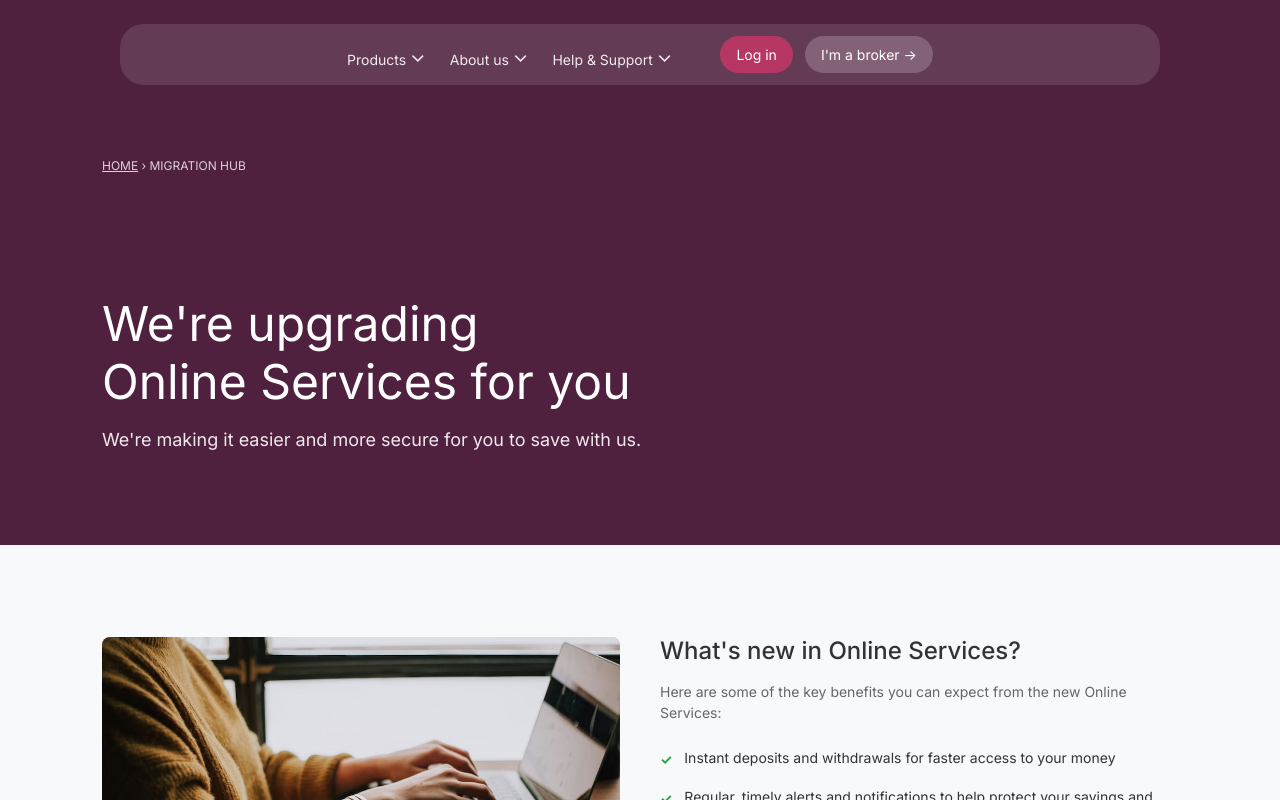
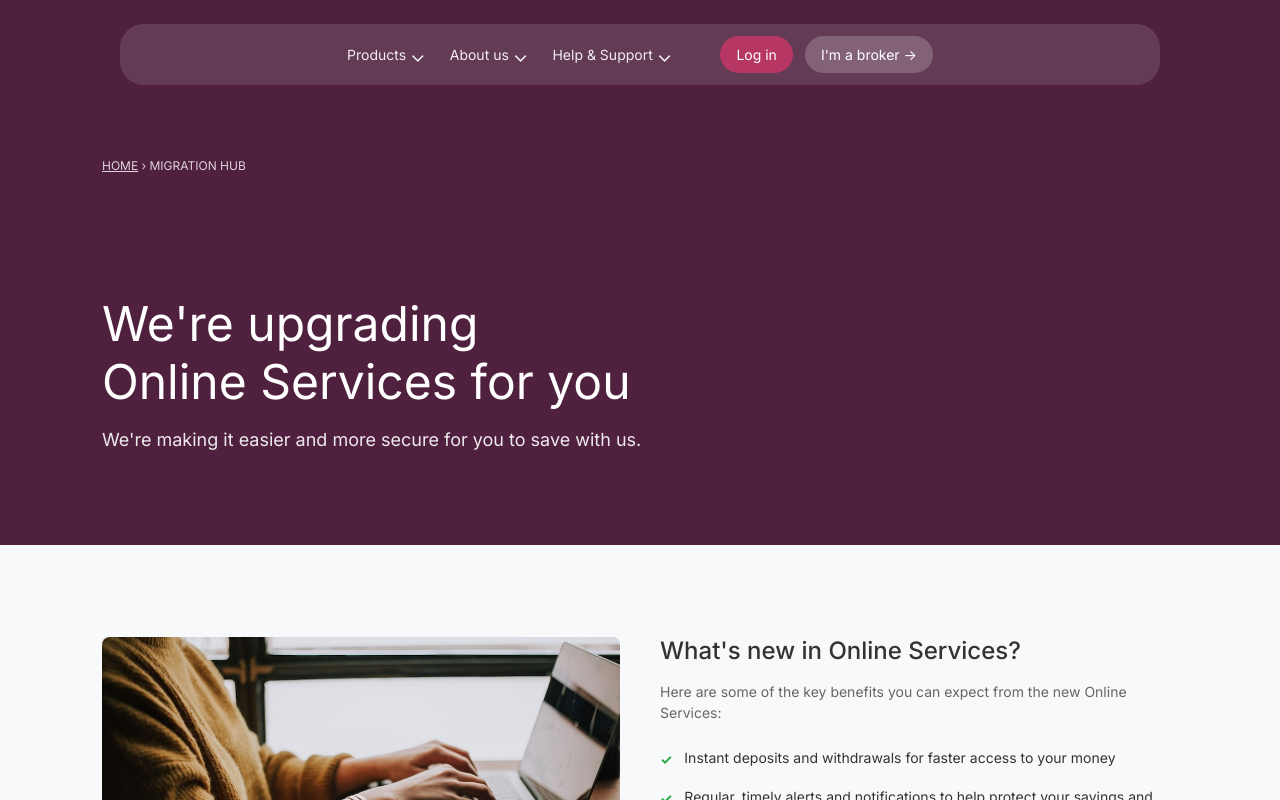
Before and after one commit to osbdesign/ts5, a plain HTML site: page hub.html in a window 1280 px wide. Shown: the top 800 px of the page. Drawn offline with Linux system fonts and the light colour scheme.

Commit message:
Update hub

```diff
--- a/hub.html
+++ b/hub.html
@@ -47,7 +47,7 @@
       text-decoration: none;
       font-size: 14px;
       display: flex;
-      align-items: flex-end;
+      align-items: center;
     }
 
     .nav-links a:hover {
@@ -59,7 +59,9 @@
       content: "\2304";
       margin-left: 4px;
       font-size: 20px;
-      vertical-align: middle;
+      display: flex;
+      align-items: center;
+      line-height: 1;
     }
 
     .nav-buttons {
```
